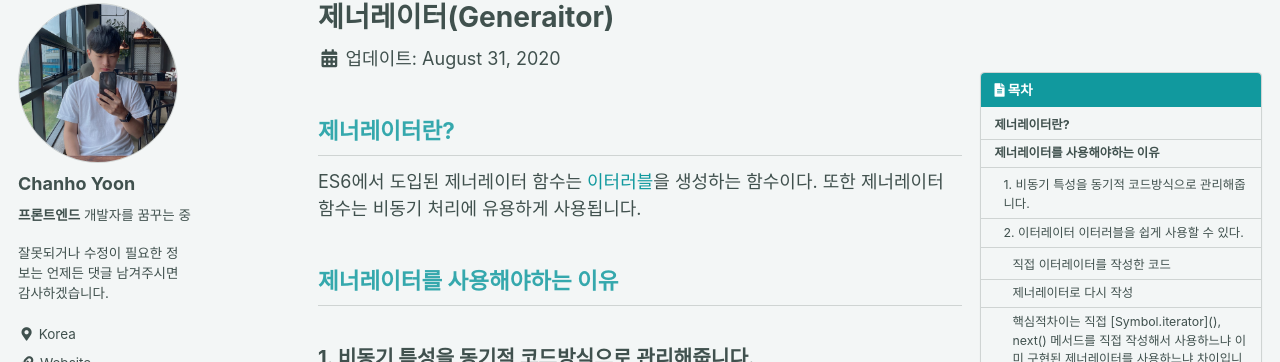
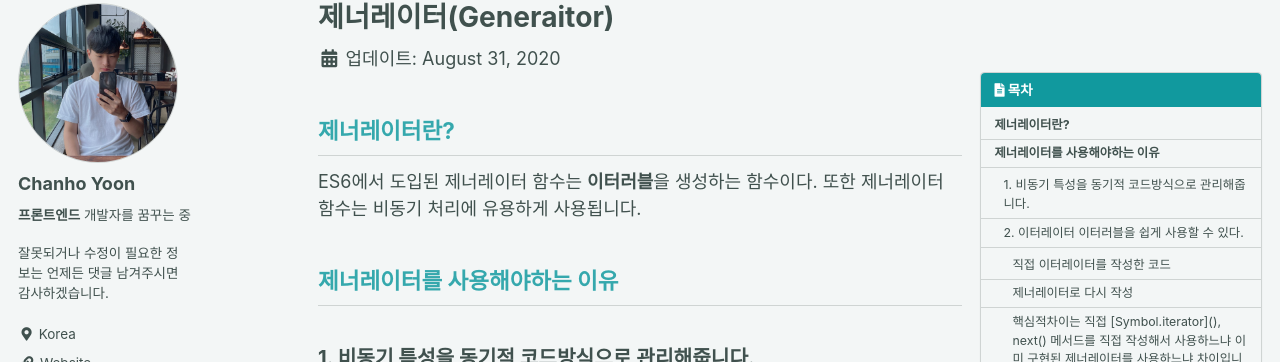
Before and after one commit to chanho-Yoon/chanho-Yoon.github.io, a Jekyll site: the page built from _posts/2020-08-31-js-generaitor.md, in a window 1280 px wide and 900 px high. Shown: the part 88-450 px from the top of the window. Built offline with Jekyll 4.4.1, drawn with Linux system fonts in a browser that asks for light colours; cached includes are drawn as plain includes; comment, search, counter and statistics services are not loaded.

````diff
--- a/_posts/2020-08-31-js-generaitor.md
+++ b/_posts/2020-08-31-js-generaitor.md
@@ -10,7 +10,7 @@ toc_label: '목차'
 
 ## 제너레이터란?
 
-ES6에서 도입된 제너레이터 함수는 [이터러블](/javascript/js-iterable-iterator/)을 생성하는 함수이다. 또한 제너레이터 함수는 비동기 처리에 유용하게 사용됩니다.
+ES6에서 도입된 제너레이터 함수는 **이터러블**을 생성하는 함수이다. 또한 제너레이터 함수는 비동기 처리에 유용하게 사용됩니다.
 
 ## 제너레이터를 사용해야하는 이유
 
@@ -28,7 +28,7 @@ ES6에서 도입된 제너레이터 함수는 [이터러블](/javascript/js-iter
 
 #### 직접 이터레이터를 작성한 코드
 
-- 이터레이터를 반환하는 [Symbol.iterator]() 메소드를 가진 이터러블을 만들어야합니다.
+- 이터레이터를 반환하는 **Symbol.iterator** 메소드를 가진 이터러블을 만들어야합니다.
 
 ```jsx
 const iterableObject = {
````
